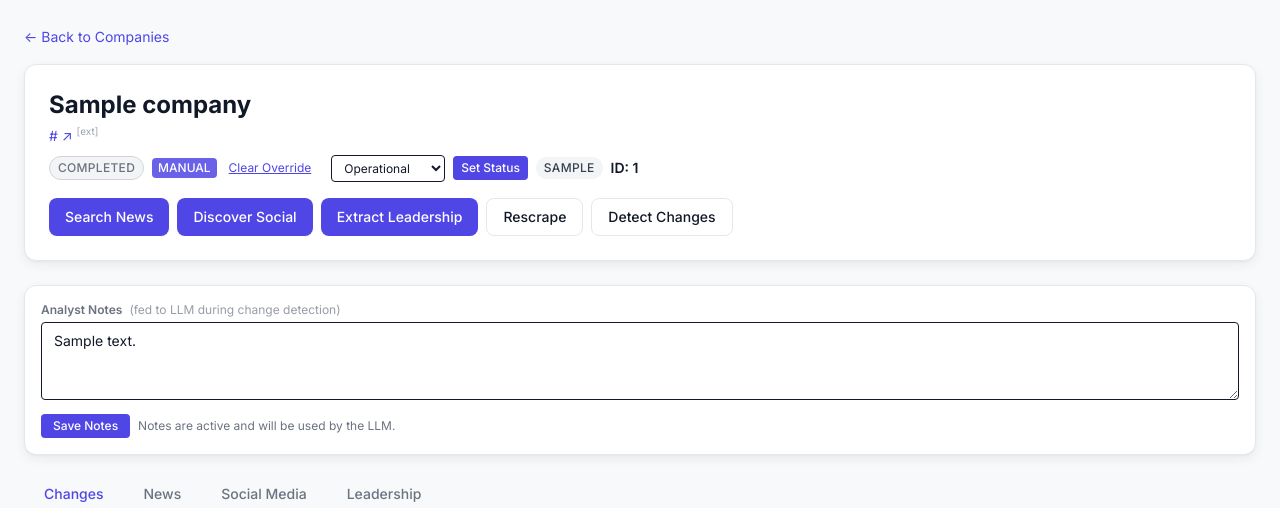
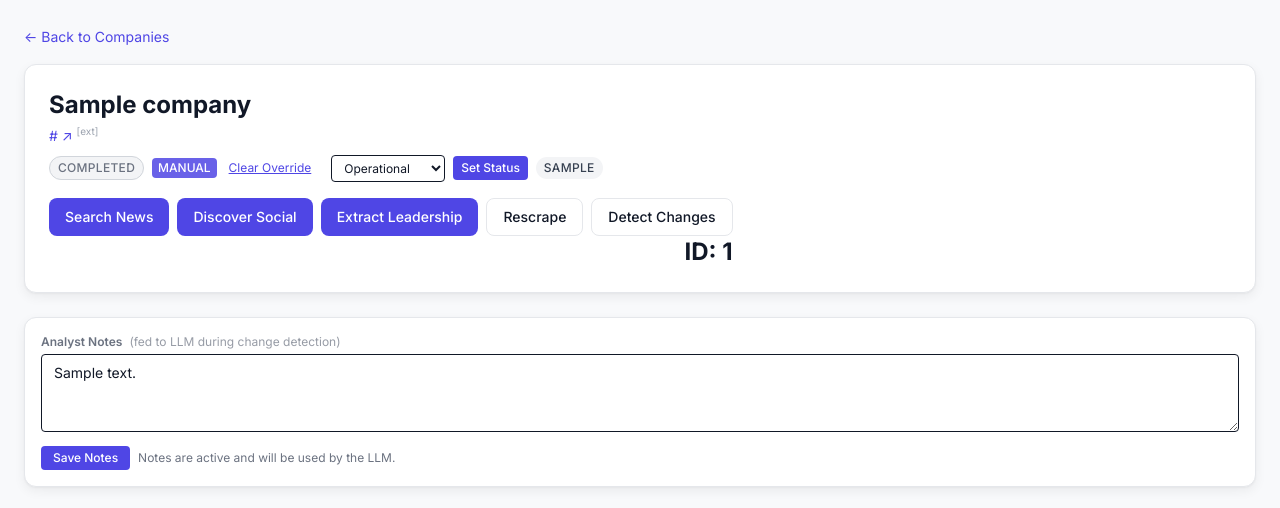
Before and after one commit to lilliangreenberg/valuations_from_spec, a FastAPI app: page /companies/1 in a window 1280 px wide. Shown: the part 56-564 px from the top of the page. Run offline with FastAPI, Linux system fonts and the light colour scheme; tables that the repository leaves empty hold one stand-in row (values such as "Sample post"); some libraries are stand-ins or nearby versions.

Commit message:
Position company ID right-aligned below buttons, same size as name
ID displayed in text-2xl font-bold on the right side of the profile
card, below the action buttons, with its bottom vertically aligned
with the status/operational tag row on the left.

https://claude.ai/code/session_01WtuBqJU5aVBv4NRDwCCsrL

```diff
--- a/src/domains/dashboard/templates/companies/detail.html
+++ b/src/domains/dashboard/templates/companies/detail.html
@@ -38,11 +38,11 @@
         {% if company.source_sheet %}
         <span class="badge bg-gray-100 text-gray-700">{{ company.source_sheet }}</span>
         {% endif %}
-        <span class="text-sm font-semibold" style="color: var(--text-primary)">ID: {{ company.id }}</span>
       </div>
     </div>
-    <div class="flex flex-wrap gap-2">
-      <a href="/operations?command=search-news&company_id={{ company.id }}"
+    <div class="flex flex-col items-end justify-between">
+      <div class="flex flex-wrap gap-2">
+        <a href="/operations?command=search-news&company_id={{ company.id }}"
          class="btn btn-primary text-sm">Search News</a>
       <a href="/operations?command=discover-social-media&company_id={{ company.id }}"
          class="btn btn-primary text-sm">Discover Social</a>
@@ -75,9 +75,11 @@
         </button>
       </form>
 
-      <span id="action-loading-indicator"
-            class="htmx-indicator text-sm"
-            style="color: var(--text-secondary)">Starting...</span>
+        <span id="action-loading-indicator"
+              class="htmx-indicator text-sm"
+              style="color: var(--text-secondary)">Starting...</span>
+      </div>
+      <span class="text-2xl font-bold" style="color: var(--text-primary)">ID: {{ company.id }}</span>
     </div>
   </div>
 </div>
```
